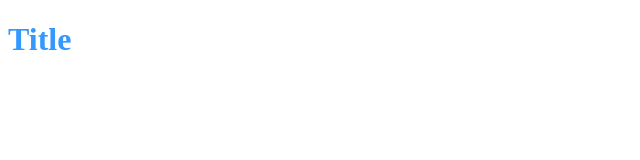
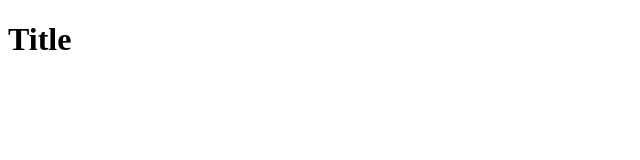
Before and after one commit to Crucialjun/html_css_Javascript, a plain HTML site: page index.html in a window 1280 px wide. Shown: the whole page, without its empty margins (0-640 px from the left). Drawn offline with Linux system fonts and the light colour scheme.

Commit message:
Remove h1

```diff
--- a/index.html
+++ b/index.html
@@ -5,9 +5,6 @@
     <meta http-equiv="X-UA-Compatible" content="IE=edge">
     <meta name="viewport" content="width=device-width, initial-scale=1.0">
     <style>
-        h1 {
-            color: #39f;
-        }
     </style>
     <title>Document</title>
 </head>
```
